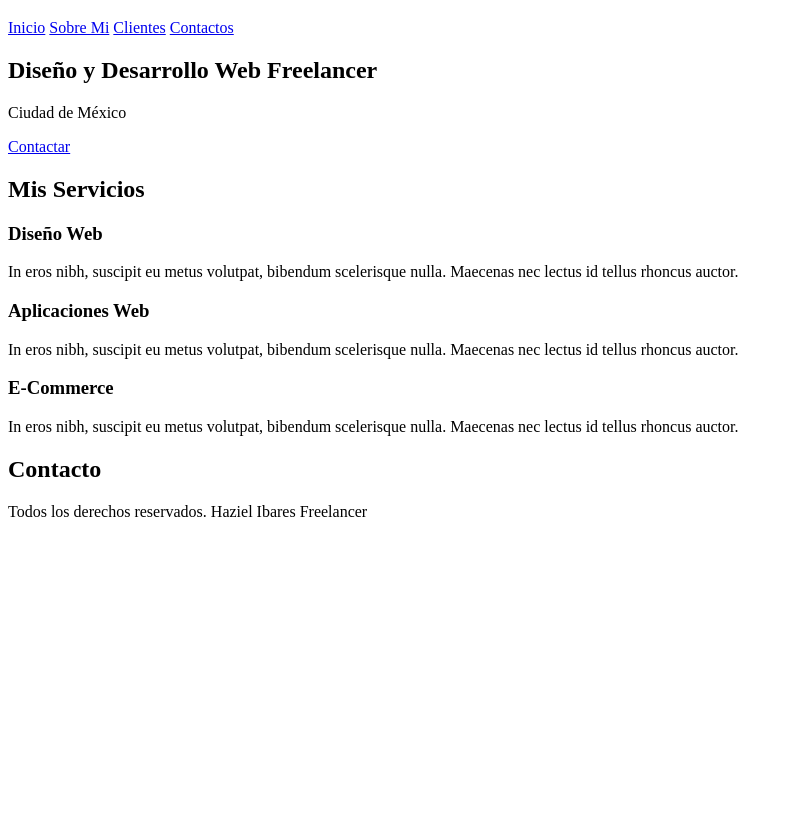
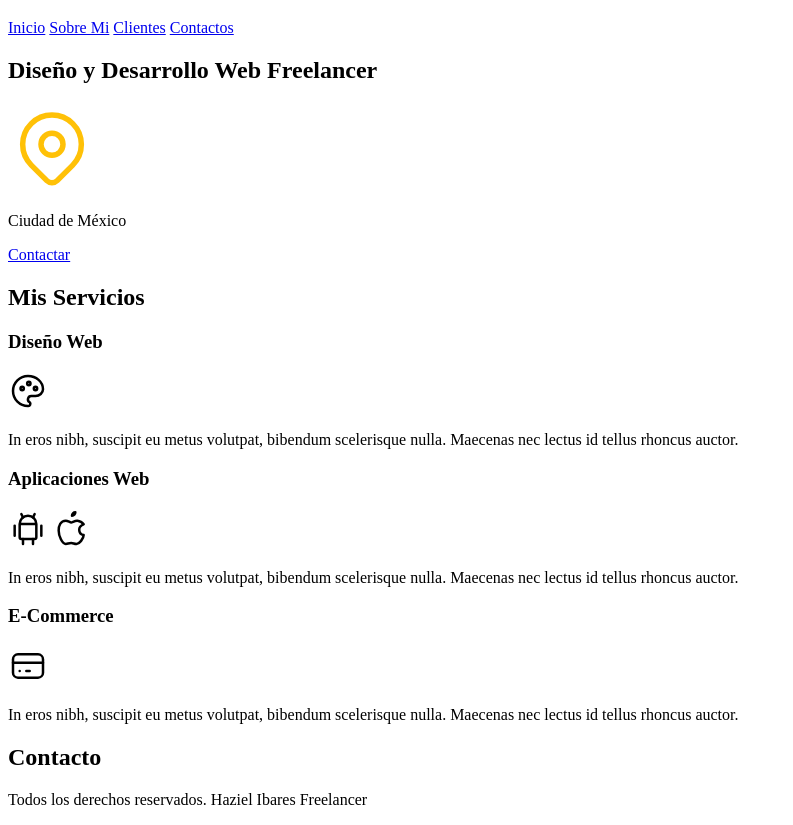
Before and after one commit to Haziel08/Sitio-Web-Freelancer-Proyecto-1, a plain HTML site: page index.html in a window 1280 px wide. Shown: the part 61-886 px from the top of the page, without its empty margins (0-793 px from the left). Before the commit the page ends 800 px from the top, so only its background shows below. Drawn offline with Linux system fonts and the light colour scheme.

Commit message:
Agregando imagenes

```diff
--- a/index.html
+++ b/index.html
@@ -19,6 +19,23 @@
 
     <section>
         <h2>Diseño y Desarrollo Web Freelancer</h2>
+
+
+        <svg
+        xmlns="http://www.w3.org/2000/svg"
+        width="88"
+        height="88"
+        viewBox="0 0 24 24"
+        fill="none"
+        stroke="#ffc107"
+        stroke-width="1.5"
+        stroke-linecap="round"
+        stroke-linejoin="round"
+        >
+            <path d="M9 11a3 3 0 1 0 6 0a3 3 0 0 0 -6 0" />
+            <path d="M17.657 16.657l-4.243 4.243a2 2 0 0 1 -2.827 0l-4.244 -4.243a8 8 0 1 1 11.314 0z" />
+        </svg>
+
         <p>Ciudad de México</p>
 
         <a href="#">Contactar</a>
@@ -29,16 +46,85 @@
 
         <section>
             <h3>Diseño Web</h3>
+            <svg
+            xmlns="http://www.w3.org/2000/svg"
+            width="40"
+            height="40"
+            viewBox="0 0 24 24"
+            fill="none"
+            stroke="#000000"
+            stroke-width="1.5"
+            stroke-linecap="round"
+            stroke-linejoin="round"
+            >
+                <path d="M12 21a9 9 0 0 1 0 -18c4.97 0 9 3.582 9 8c0 1.06 -.474 2.078 -1.318 2.828c-.844 .75 -1.989 1.172 -3.182 1.172h-2.5a2 2 0 0 0 -1 3.75a1.3 1.3 0 0 1 -1 2.25" />
+                <path d="M8.5 10.5m-1 0a1 1 0 1 0 2 0a1 1 0 1 0 -2 0" />
+                <path d="M12.5 7.5m-1 0a1 1 0 1 0 2 0a1 1 0 1 0 -2 0" />
+                <path d="M16.5 10.5m-1 0a1 1 0 1 0 2 0a1 1 0 1 0 -2 0" />
+            </svg>
+
             <p>In eros nibh, suscipit eu metus volutpat, bibendum scelerisque nulla. Maecenas nec lectus id tellus rhoncus auctor.</p>
         </section>
 
         <section>
             <h3>Aplicaciones Web</h3>
+            <svg
+            xmlns="http://www.w3.org/2000/svg"
+            width="40"
+            height="40"
+            viewBox="0 0 24 24"
+            fill="none"
+            stroke="#000000"
+            stroke-width="1.5"
+            stroke-linecap="round"
+            stroke-linejoin="round"
+            >
+                <path d="M4 10l0 6" />
+                <path d="M20 10l0 6" />
+                <path d="M7 9h10v8a1 1 0 0 1 -1 1h-8a1 1 0 0 1 -1 -1v-8a5 5 0 0 1 10 0" />
+                <path d="M8 3l1 2" />
+                <path d="M16 3l-1 2" />
+                <path d="M9 18l0 3" />
+                <path d="M15 18l0 3" />
+            </svg>
+
+            <svg
+            xmlns="http://www.w3.org/2000/svg"
+            width="40"
+            height="40"
+            viewBox="0 0 24 24"
+            fill="none"
+            stroke="#000000"
+            stroke-width="1.5"
+            stroke-linecap="round"
+            stroke-linejoin="round"
+            >
+                <path d="M8.286 7.008c-3.216 0 -4.286 3.23 -4.286 5.92c0 3.229 2.143 8.072 4.286 8.072c1.165 -.05 1.799 -.538 3.214 -.538c1.406 0 1.607 .538 3.214 .538s4.286 -3.229 4.286 -5.381c-.03 -.011 -2.649 -.434 -2.679 -3.23c-.02 -2.335 2.589 -3.179 2.679 -3.228c-1.096 -1.606 -3.162 -2.113 -3.75 -2.153c-1.535 -.12 -3.032 1.077 -3.75 1.077c-.729 0 -2.036 -1.077 -3.214 -1.077z" />
+                <path d="M12 4a2 2 0 0 0 2 -2a2 2 0 0 0 -2 2" />
+            </svg>
+
             <p>In eros nibh, suscipit eu metus volutpat, bibendum scelerisque nulla. Maecenas nec lectus id tellus rhoncus auctor.</p>
         </section>
 
         <section>
             <h3>E-Commerce</h3>
+            <svg
+            xmlns="http://www.w3.org/2000/svg"
+            width="40"
+            height="40"
+            viewBox="0 0 24 24"
+            fill="none"
+            stroke="#000000"
+            stroke-width="1.5"
+            stroke-linecap="round"
+            stroke-linejoin="round"
+            >
+                <path d="M3 5m0 3a3 3 0 0 1 3 -3h12a3 3 0 0 1 3 3v8a3 3 0 0 1 -3 3h-12a3 3 0 0 1 -3 -3z" />
+                <path d="M3 10l18 0" />
+                <path d="M7 15l.01 0" />
+                <path d="M11 15l2 0" />
+            </svg>
+
             <p>In eros nibh, suscipit eu metus volutpat, bibendum scelerisque nulla. Maecenas nec lectus id tellus rhoncus auctor.</p>
         </section>
 
```
Also changed, not shown: img/hero.jpg (added).
